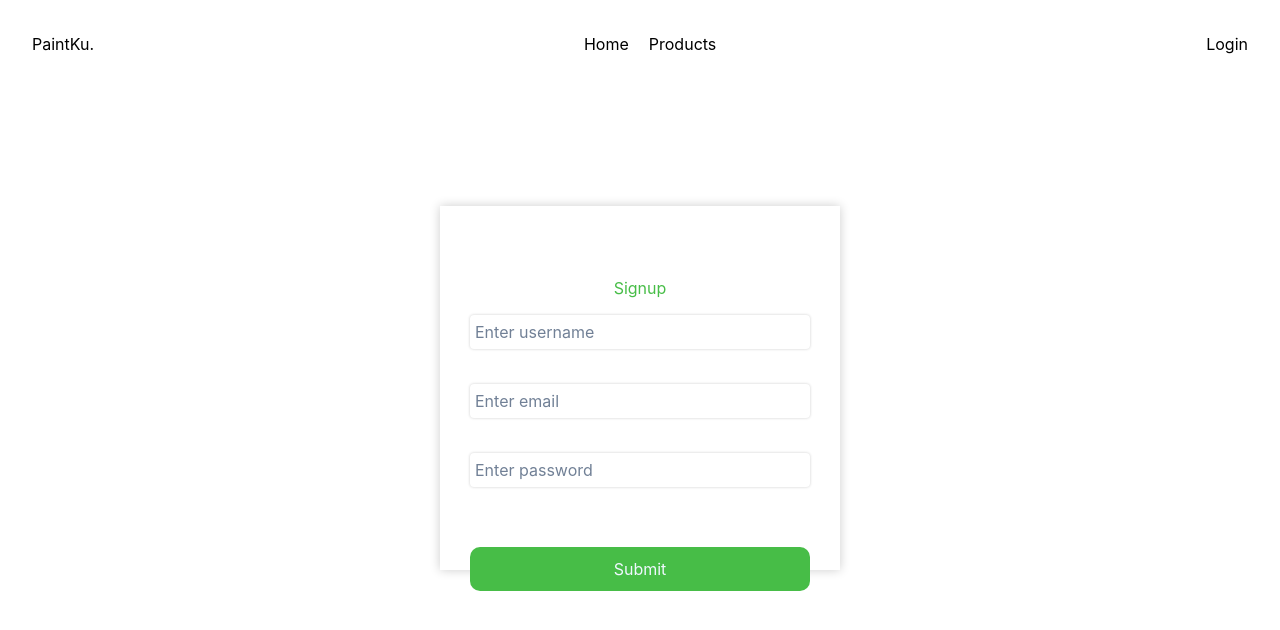
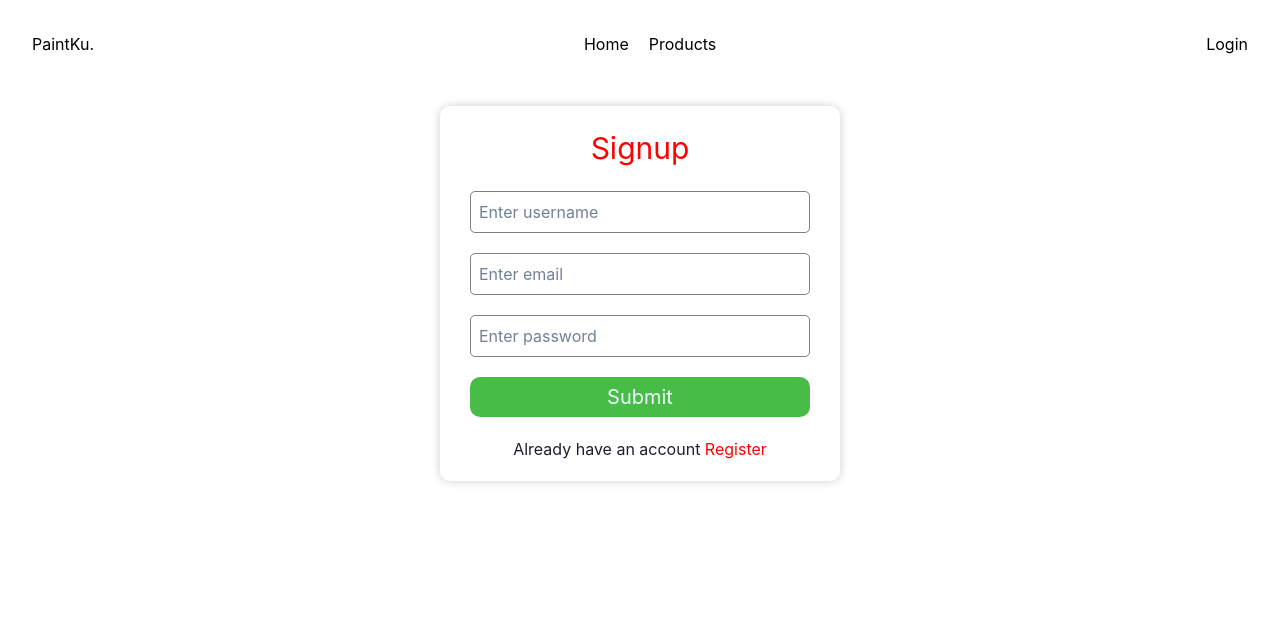
Before and after one commit to mdmukhtarmohsin/PaintKu, a React (Vite) app: page /signup in a window 1280 px wide. Shown: the top 630 px of the page. Built offline with nearby package versions, Linux system fonts and the light colour scheme.

Commit message:
Login Signup page All Done

```diff
--- a/src/App.css
+++ b/src/App.css
@@ -44,53 +44,3 @@
 
 
 /*  login signup css */
-
-.loginpage {
-  width: 400px;
-  margin: 150px auto;
-  box-shadow: rgba(0, 0, 0, 0.2) 0px 0px 10px;
-  padding: 20px 30px;
-  text-align: center;
-
-
-
-}
-
-
-.loginpage .loginbtn{
-  cursor: pointer;
-}
-
-.loginpage form{
-  /* padding-top: 50px; */
-  display: flex;
-  flex-direction: column;
-  gap: 20px;
- height: 250px;
-
-}
-
-.loginpage input{
-  padding: 5px 5px;
-  border-radius: 4px;
-  border: none;
-  box-shadow: rgba(0, 0, 0, 0.2) 0px 0px 3px;
-  margin-top: 15px;
-}
-
-.loginpage button {
-  padding: 10px 30px;
-
-      border-radius: 10px;
-      border: none;
-      margin-top: 40px;
-      background-color:  #47bd47;;
-      color: aliceblue;
-}
-.loginpage h1{
-  color:  #47bd47;;
-}
-.loginpage {
-  padding-top: 70px;
-  background-color: white;
-}
--- a/src/Pages/HomePage.jsx
+++ b/src/Pages/HomePage.jsx
@@ -3,7 +3,14 @@ import SingleProduct from "../Components/SingleProduct"
 import InspirationContent from "../Components/InspirationContent"
 import ApproachHome from "../Components/ApproachHome"
 import HomeProducts from "./HomeProducts"
+import { useSelector } from "react-redux"
+
+
+
 const HomePage = () => {
+
+    const user=useSelector((store)=>store.authReducer.user);
+    console.log(user,"User")
     return <div>
         <TopHome />
         <HomeProducts/>
--- a/src/Pages/Login.jsx
+++ b/src/Pages/Login.jsx
@@ -1,92 +1,99 @@
 import React, { useState } from "react";
 import { useDispatch, useSelector } from "react-redux";
 
-
 import styled from "styled-components";
 import { login } from "../redux/Authentication/action";
+import { Link, Navigate } from "react-router-dom";
+import { useRef } from "react";
+import { LOGIN_SUCCESS } from "../redux/actionTypes";
 
 
 function Login() {
 
+ const emailRef=useRef();
+ const passwordRef=useRef();
+  const dispatch = useDispatch();
+  const isAuth = useSelector((store) => store.authReducer.isAuth);
 
-  const [email, setemail] = useState("");
-  const [password, setpasssword] = useState("");
-  const dispatch = useDispatch();
+  const handleSubmit = (e) => {
+    e.preventDefault();
+    const email = emailRef.current.value;
+    const password = passwordRef.current.value;
 
-  const { isAuth, Email, Name, Password } = useSelector((store) => {
-    console.log(store);
-    return {
-      isAuth: store.authReducer.isAuth,
-      Email: store.authReducer.user.email,
-      Name: store.authReducer.user.name,
-      Password: store.authReducer.user.password
-
-    };
-  });
-  // console.log(isAuth);
-
-  const handle_submit = (e) => {
-    e.preventDefault();
-    let user_data = {
-      email,
-      password,
-    };
-    // console.log(user_data);
-
-    if (user_data.email == Email && user_data.password == Password) {
-
-      dispatch(login(user_data))
-    }
-
+    dispatch(login(email,password)).then(res=>{
+      if(res.length>0)
+      {
+        dispatch({type:LOGIN_SUCCESS, payload:res[0]});
+      }else{
+        alert("Incorrect Credentials");
+      }
+    });
   };
 
-
+  if(isAuth)
+  {
+   return  <Navigate to="/"/>
+  }
   return (
-    <DIV auth={isAuth} className="loginpage">
-
+    <DIV auth={isAuth.toString()}>
+      <div className="box">
       <h1>Login</h1>
-
-      {/* <h2>{isAuth ? "Login Successfull" : "Login to Continue"}</h2> */}
-
-
-
-      <form onSubmit={(e) => handle_submit(e)}>
+      <form onSubmit={handleSubmit} className="formData">
         <input
           type="email"
-          placeholder="Enter email "
-          name="email"
-          value={email}
-          onChange={(e) => setemail(e.target.value)}
+          placeholder="Enter email"
+          ref={emailRef}
+          required
         />
         <input
           type="password"
           placeholder="Enter password"
-          name="password"
-          value={password}
-          onChange={(e) => setpasssword(e.target.value)}
+          ref={passwordRef}
+          required
         />
-
-        <button type="submit">Login</button>
-
+        <button>Login</button>
+        <p>Don't have account <Link to="/signup"><span style={{color:"red"}}>Register</span></Link></p>
       </form>
+      </div>
     </DIV>
   );
 }
 
-
-
-
 const DIV = styled.div`
-
- h2 {
-  color : ${({ auth }) => (auth ? "green" : "red")}
-}
-
- input {
-  padding: 8px;
-  border-radius: 4px;
-  border: ${({ err }) => (err ? "1px solid red" : "1px solid grey")}
-}
+ width: 100%;
+    .box{
+      width: 400px;
+      margin: auto;
+      box-shadow: rgba(0, 0, 0, 0.2) 0px 0px 10px;
+      padding: 20px;
+      border-radius: 10px;
+      margin-top: 50px;
+    }
+    .formData{
+      display: flex;
+      flex-direction:column;
+      gap: 20px;
+    }
+    input{
+      padding: 5px;
+    }
+    button{
+      padding: 5px;
+      border-radius: 10px;
+      background-color:  #47bd47;;
+      color: aliceblue;
+      font-size: 20px;
+    }
+    h1 {
+      font-size: 30px;
+      margin-bottom:20px;
+      color:red;
+    }
+    input {
+       padding: 8px;
+       border-radius: 5px;
+       border: 1px solid grey;
+    }
 `
 
 export default Login
--- a/src/Pages/Signup.jsx
+++ b/src/Pages/Signup.jsx
@@ -1,92 +1,111 @@
 import { useState } from "react";
-import { useDispatch, useSelector } from "react-redux";
+import { useDispatch } from "react-redux";
 import { signup } from "../redux/Authentication/action";
-import Login from "./Login";
-// import { useNavigate } from "react-router-dom";
+import { Link, Navigate} from "react-router-dom";
+import styled from "styled-components";
+
+const initialState={
+  email:"",
+  password:"",
+  name:""
+}
 
 function Signup() {
-  const [show, setshow] = useState(true);
-
-  const { isAuth } = useSelector((store) => {
-    console.log(store);
-    return {
-      isAuth: store.authReducer.isAuth,
-    };
-  });
-
-  const [email, setemail] = useState("");
-  const [password, setpassword] = useState("");
-  const [name, setname] = useState("");
-
-  // const navigate = useNavigate();
 
   const dispatch = useDispatch();
+  const [userData, setUserData] = useState(initialState);
+  const [gotoLogin, setGotoLogin]=useState(false)
 
-  // https://64b65d04df0839c97e156cc4.mockapi.io/users
-
-  const uservlaue = (e) => {
-    setname(e.target.value);
-  };
-
-  const email_val = (e) => {
-    setemail(e.target.value);
-  };
-
-  const pass_val = (e) => {
-    setpassword(e.target.value);
-  };
-
-  const signform = (e) => {
+  const handleSignup = (e) => {
     e.preventDefault();
-    // console.log(email , password, name)
-
-    let user = {
-      email: email,
-      password: password,
-      name: name,
-    };
-    // console.log(user)
-    dispatch(signup(user));
-    // navigate("/login")
-    // setshow(!show);
+    if(userData.email && userData.password&& userData.name)
+    {
+      let user = {
+        email: userData.email,
+        password: userData.password,
+        name: userData.name,
+      };
+      dispatch(signup(user)).then(res=>{
+        setGotoLogin(true)
+      })
+    }else{
+      alert("Please fill All Sections");
+    }
 
   };
-
+  if(gotoLogin)
+  {
+    return <Navigate  to="/login"/>
+  }
+  const {email,password,name}=userData;
   return (
-    <div className="abcd signup-page">
-      {show ? (
-        <div className="signupage loginpage">
+    <DIV>
+        <div className="box">
           <h1> Signup</h1>
-          <form onSubmit={(e) => signform(e)}>
+          <form className="formData">
             <input
               type="text"
               placeholder="Enter username"
-              onChange={(e) => uservlaue(e)}
               name="name"
               value={name}
+              onChange={e=> setUserData({...userData, name:e.target.value})}
             />
             <input
               type="email"
               placeholder="Enter email"
-              onChange={(e) => email_val(e)}
               name="email"
               value={email}
+              onChange={e=> setUserData({...userData, email:e.target.value})}
             />
             <input
               type="password"
               placeholder="Enter password"
-              onChange={(e) => pass_val(e)}
               name="password"
               value={password}
+              onChange={e=> setUserData({...userData, password:e.target.value})}
             />
-            <button type="submit">Submit</button>
+            <button type="submit" onClick={handleSignup}>Submit</button>
+            <p>Already have an account <Link to="/login"><span style={{color:"red"}}>Register</span></Link></p>
           </form>
+
         </div>
-      ) : (
-        <Login />
-      )}
-    </div>
+    </DIV>
   );
 }
 
 export default Signup;
+
+const DIV = styled.div`
+    width: 100%;
+    .box{
+      width: 400px;
+      margin: auto;
+      box-shadow: rgba(0, 0, 0, 0.2) 0px 0px 10px;
+      padding: 20px 30px;
+      border-radius: 10px;
+      margin-top: 50px;
+    }
+
+    .formData{
+      display: flex;
+      flex-direction:column;
+      gap: 20px;
+    }
+    h1{
+      font-size: 30px;
+      color:red;
+      margin-bottom:20px
+    }
+    input {
+       padding: 8px;
+       border-radius: 5px;
+       border: 1px solid grey;
+    }
+    button{
+      padding: 5px;
+      border-radius: 10px;
+      background-color:  #47bd47;;
+      color: aliceblue;
+      font-size: 20px;
+    }
+`
--- a/src/main.jsx
+++ b/src/main.jsx
@@ -7,13 +7,12 @@ import { BrowserRouter } from 'react-router-dom'
 import { ChakraProvider } from '@chakra-ui/react'
 
 ReactDOM.createRoot(document.getElementById('root')).render(
-
+  <BrowserRouter>
   <Provider store={store}>
     <ChakraProvider>
-      <BrowserRouter>
         <App />
-      </BrowserRouter>
     </ChakraProvider>
   </Provider>
+  </BrowserRouter>
 
 )
--- a/src/redux/Authentication/actionTypes.js
+++ /dev/null
@@ -1,10 +0,0 @@
-
-
-export const LOGIN_RQUEST = "LOGIN_RQUEST"
-export const LOGIN_SUCCESS = "LOGIN_SUCCESS"
-export const LOGIN_FAILURE = "LOGIN_FAILURE"
-
-
-export const SIGNUP_REQUEST = "SIGNUP_REQUEST";
-export const SIGNUP_SUCCESS = "SIGNUP_SUCCESS";
-export const SIGNUP_FAILURE = "SIGNUP_FAILURE";
--- a/src/redux/Authentication/reducer.js
+++ b/src/redux/Authentication/reducer.js
@@ -1,54 +1,28 @@
-import { LOGIN_FAILURE, LOGIN_RQUEST, LOGIN_SUCCESS, SIGNUP_FAILURE, SIGNUP_REQUEST, SIGNUP_SUCCESS } from "./actionTypes"
+import { FETCH_FAILURE, FETCH_RQUEST, LOGIN_SUCCESS, SIGNUP_SUCCESS } from "../actionTypes"
 
 
 const initialState = {
-
     isLoading: false,
     isError: false,
-     user : {},
+    user : {},
     isAuth: false,
-
 }
-
 
 export const reducer = (state = initialState, { type, payload }) => {
     switch (type) {
-
-        case LOGIN_RQUEST: {
+        case FETCH_RQUEST: {
             return { ...state, isLoading: true }
         }
-
-        case LOGIN_FAILURE: {
-            return { ...state, isLoading : false,  isError: true , errorMessage: payload }
+        case FETCH_FAILURE: {
+            return { ...state, isLoading : false,  isError: true }
         }
-
-
-
         case LOGIN_SUCCESS: {
-            return { ...state, isLoading: false, isError: false,   isAuth: true, user : payload }
-
-        }
-
-
-
-        //  signup
-
-        case SIGNUP_REQUEST: {
-            return { ...state, isLoading: true, isError: false }
-
+            return { ...state, isLoading: false,isAuth: true, user : payload }
         }
         case SIGNUP_SUCCESS: {
-            return { ...state, isLoading: false, isError: false, user : payload  }
-
+            return { ...state, isLoading: false }
         }
-        case SIGNUP_FAILURE: {
-            return { ...state, isLoading: false, isError: true }
-
-        }
-
-
-
         default:
-            return state
+            return state;
     }
 }
--- /dev/null
+++ b/src/redux/Products/action.js
@@ -0,0 +1 @@
+let api ="https://local-pay.onrender.com/products";
--- /dev/null
+++ b/src/redux/actionTypes.js
@@ -0,0 +1,7 @@
+
+export const FETCH_RQUEST = "FETCH_RQUEST"
+export const FETCH_FAILURE = "FETCH_FAILURE"
+
+
+export const LOGIN_SUCCESS = "LOGIN_SUCCESS"
+export const SIGNUP_SUCCESS = "SIGNUP_SUCCESS";
```
Also changed, not shown: src/redux/Authentication/action.js (+16 -31 lines), src/redux/Products/reducer.js (added).
